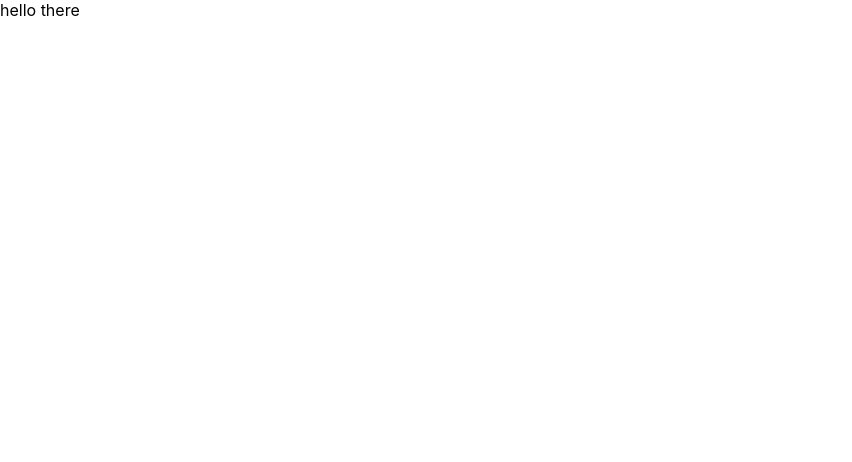
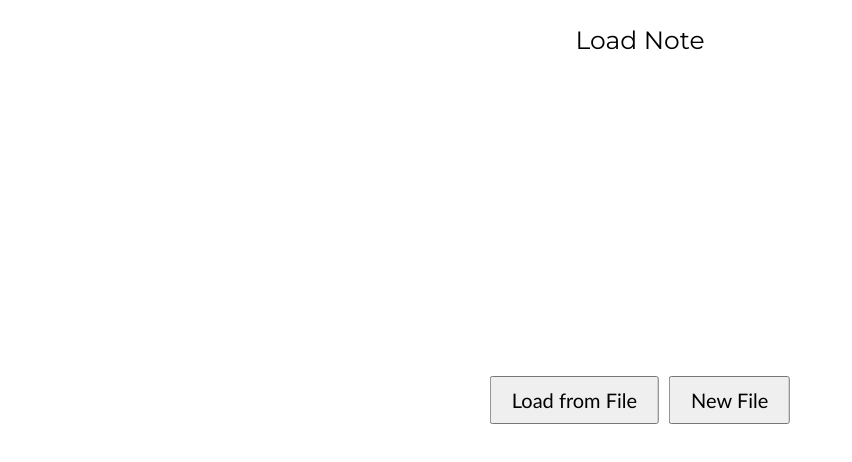
Before and after one commit to laylazarins/SimpleTeX, a React (Create React App) app in the folder note-sharing/: page /select in a window 1280 px wide. Shown: the top 462 px of the page, without its empty margins (0-852 px from the left). Built offline with nearby package versions, Linux system fonts and the light colour scheme.

Commit message:
updated select

```diff
--- /dev/null
+++ b/note-sharing/src/Select.css
@@ -0,0 +1,31 @@
+
+.SelectScreen {
+    display: flex;
+    flex-direction: column;
+    align-items: center;
+    height: 100vh; /* Full height of the viewport */
+    position: relative; /* Needed for absolute positioning of child elements */
+    font-size: 25px;
+  }
+
+  .text-container {
+    align-self: flex-start; /* Aligns the text container to the top */
+    width: 100%; /* Full width */
+    text-align: center; /* Center the text */
+    font-family: 'Montserrat', sans-serif;
+  }
+
+  .button-container {
+    position: absolute; /* Position the button container absolutely */
+    top: 50%; /* Center vertically */
+    left: 50%; /* Center horizontally */
+    transform: translate(-50%, -50%); /* Adjust for exact centering */
+    display: flex;
+    gap: 10px; /* Space between buttons */
+  }
+  .button-container button {
+    font-size: 20px;
+    padding: 10px 20px;
+    font-family: 'Trebuchet MS', 'Lucida Sans Unicode', 'Lucida Grande', 'Lucida Sans', Arial, sans-serif, sans-serif;
+    cursor: pointer;
+  }
--- a/note-sharing/src/Select.js
+++ b/note-sharing/src/Select.js
@@ -1,12 +1,27 @@
-import './App.css';
-//import Landing from './components/landing-page.js';
+import React, { useState } from 'react';
+import Modal from './components/select-modal'; // Import the Modal component
+import './Select.css';
 
 function Select() {
-    return (
-      <div className="SelectScreen">
-      <p1>hello there </p1>
+  const [showModal, setShowModal, showNotesList] = useState(false);
+
+  const handleOpenModal = () => setShowModal(true);
+  const handleCloseModal = () => setShowModal(false);
+
+  return (
+    <div className="SelectScreen">
+      <div className="text-container">
+        <p>Load Note</p>
       </div>
-    );
-  }
+      <div className="button-container">
+        <button onClick={showNotesList}>Load from File</button>
+        <button onClick={handleOpenModal}>New File</button>
+      </div>
+      <Modal show={showModal} onClose={handleCloseModal}>
+        <p>Please enter a title:</p>
+      </Modal>
+    </div>
+  );
+}
 
-  export default Select;
+export default Select;
--- /dev/null
+++ b/note-sharing/src/components/select-modal.css
@@ -0,0 +1,25 @@
+.modal-backdrop {
+    position: fixed;
+    top: 0;
+    left: 0;
+    width: 100%;
+    height: 100%;
+    background-color: rgba(0, 0, 0, 0.5); /* Greyed out background */
+    display: flex;
+    justify-content: center;
+    align-items: center;
+  }
+
+  .modal-content {
+    background-color: white;
+    padding: 20px;
+    border-radius: 5px;
+    box-shadow: 0 2px 10px rgba(0, 0, 0, 0.3);
+  }
+  .modal-content input {
+    width: 50%; /* Sets the width of the input field */
+    padding: 10px; /* Adds some padding for better readability */
+    margin-top: 20px; /* Adds space above the input field */
+    border: 1px solid #ccc; /* Adds a border to the input field */
+    border-radius: 4px; /* Rounds the corners of the input field */
+  }
--- /dev/null
+++ b/note-sharing/src/components/select-modal.js
@@ -0,0 +1,20 @@
+import './select-modal.css'; // Import your Modal CSS
+
+const Modal = ({ show, children, onClose, submit}) => {
+  if (!show) {
+    return null;
+  }
+
+  return (
+    <div className="modal-backdrop">
+      <div className="modal-content">
+        {children}
+        <input type="text" placeholder="title" />
+        <button onClick={submit}>Create</button>
+        <button onClick={onClose}>Cancel</button>
+      </div>
+    </div>
+  );
+};
+
+export default Modal;
```
